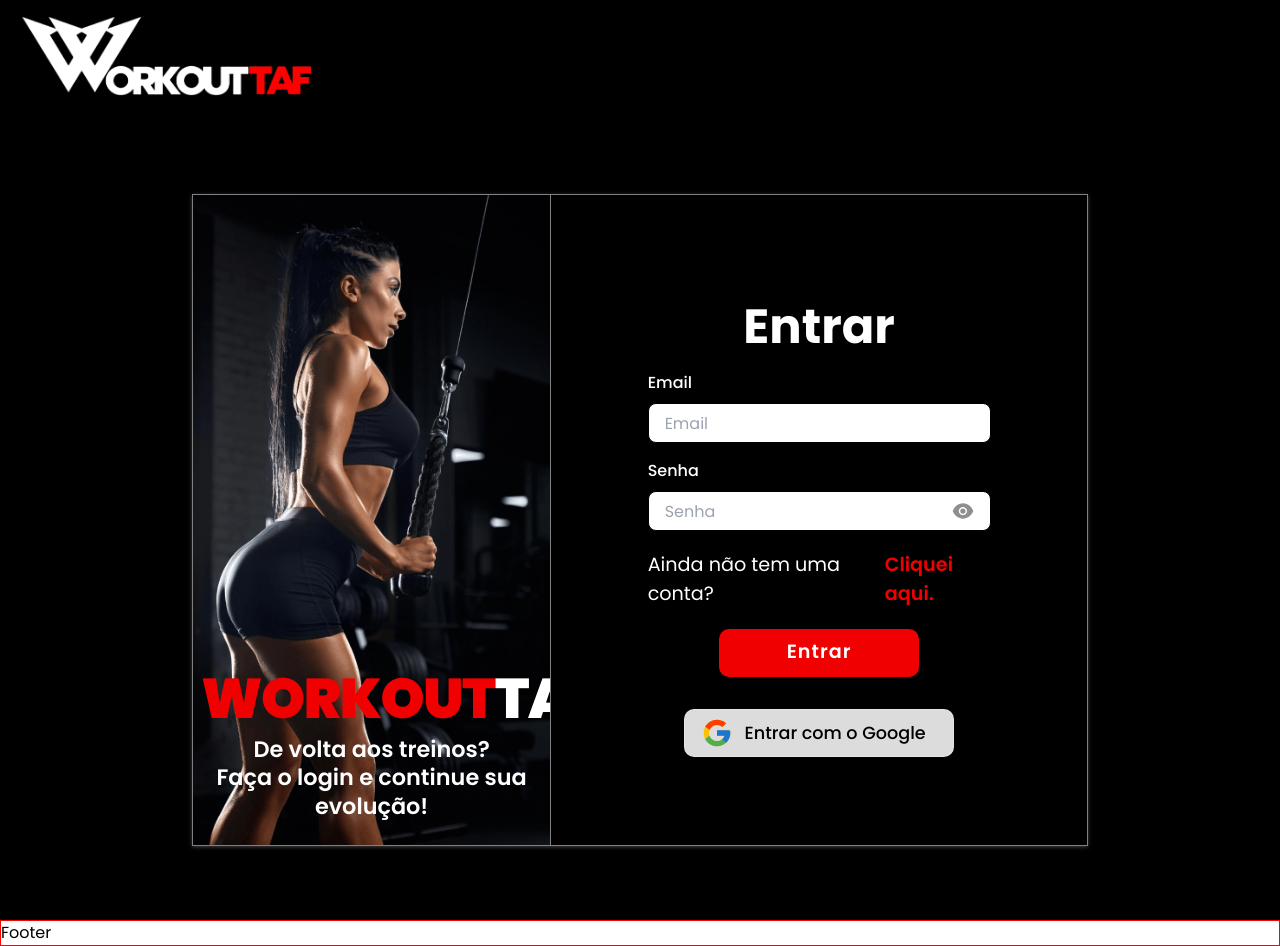
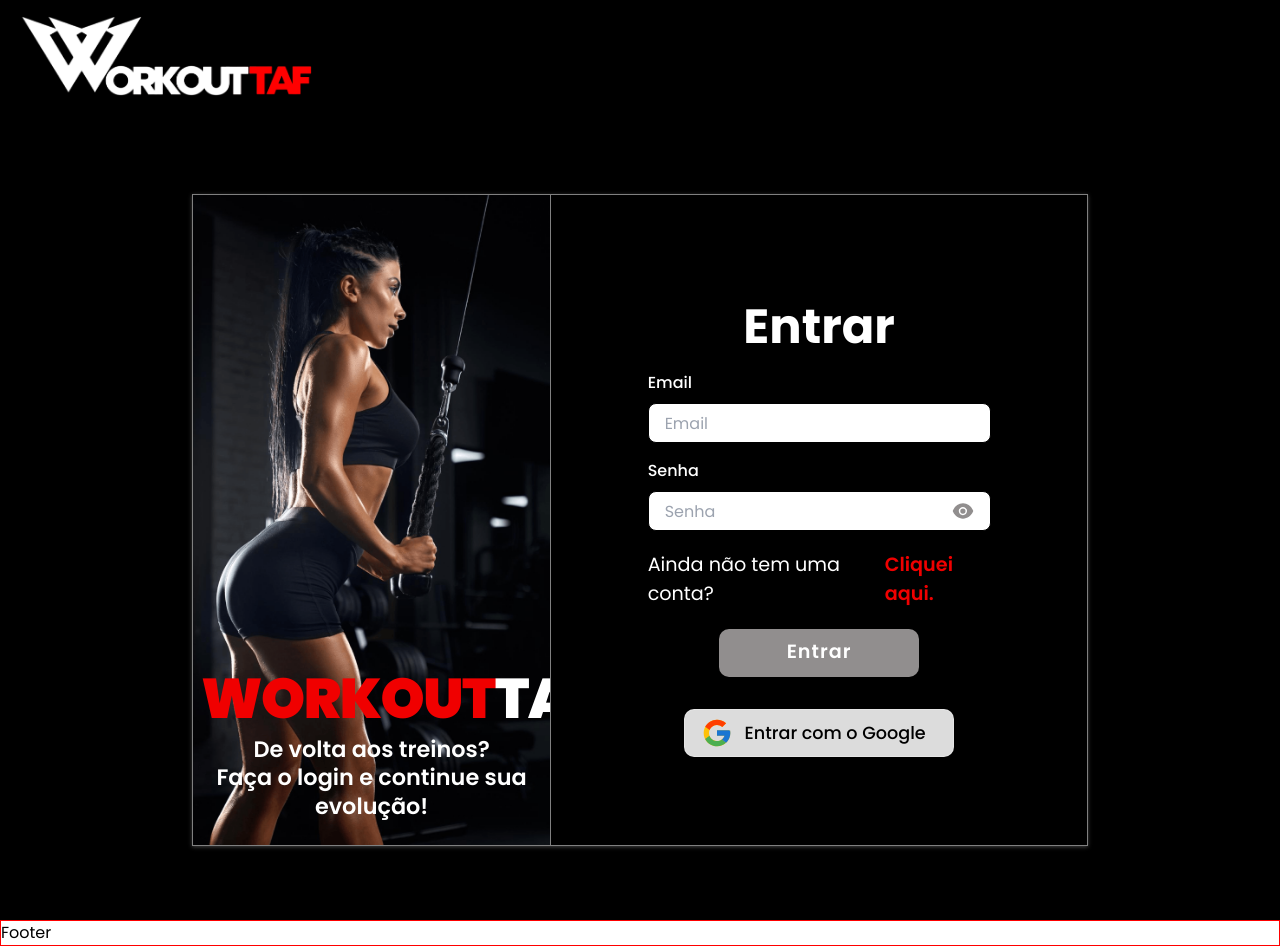
Before and after one commit to FranciscoCosta/WorkoutTAF, a Next.js app: page /login in a window 1280 px wide. Built offline with nearby package versions, Linux system fonts and the light colour scheme.

Commit message:
:Fix: Fixed login logic

```diff
--- a/src/app/api/users/login/route.ts
+++ b/src/app/api/users/login/route.ts
@@ -2,7 +2,7 @@
 import User from "../../../ models/userModel";
 import { NextRequest, NextResponse } from "next/server";
 import { UserRequestBody } from "@/app/types/types";
-import bcrypt from "bcryptjs";
+import bcryptjs from "bcryptjs";
 import jwt from "jsonwebtoken";
 
 connect();
@@ -12,22 +12,26 @@
     const reqBody = await request.json();
     const { email, password } = reqBody;
 
+
     //Check if user already exists
     const userExists = await User.findOne({ email });
     if (!userExists) {
       return NextResponse.json(
-        { error: "Email não cadastrado," },
+        { error: "Email não cadastrado" },
         { status: 400 }
       );
     }
 
     //check if password is correct
-    const validPassword = await bcrypt.compare(
+    const validPassword = await bcryptjs.compare(
       password,
       userExists.passwordHash
     );
     if (!validPassword) {
-      return NextResponse.json({ error: "Senha incorreta," }, { status: 400 });
+      return NextResponse.json(
+        { error: "Senha incorreta." },
+        { status: 400 }
+      );
     }
 
     //create token
@@ -37,23 +41,26 @@
       role: userExists.role,
     };
 
-    const token = jwt.sign(tokenData, process.env.TOKEN_SECRET!, {
+    const token = await jwt.sign(tokenData, process.env.TOKEN_SECRET!, {
       expiresIn: "1d",
     });
 
     //next response
-    const response = NextResponse.json({
-      message: "Login realizado com sucesso"},{
+    const response = NextResponse.json(
+      {
+        message: "Login realizado com sucesso",
+      },
+      {
         status: 200,
-      });
+      }
+    );
 
     //set cookie
     response.cookies.set("token", token, {
-        httpOnly: true,});
+      httpOnly: true,
+    });
+
     return response;
-
-
-
   } catch (error: any) {
     return NextResponse.json({ error: error.message }, { status: 500 });
   }
--- a/src/app/api/users/signup/route.ts
+++ b/src/app/api/users/signup/route.ts
@@ -16,7 +16,7 @@
     const userExists = await User.findOne({ email });
     if (userExists) {
       return NextResponse.json(
-        { error: "Email já cadastrado" },
+        { error: "Email já cadastrado." },
         { status: 400 }
       );
     }
@@ -38,7 +38,7 @@
     console.log(savedUser);
 
     return NextResponse.json(
-      { message: "Usuário criado com sucesso" },
+      { message: "Usuário criado com sucesso." },
       { status: 201 }
     );
   } catch (error: any) {
--- a/src/app/login/Login.scss
+++ b/src/app/login/Login.scss
@@ -197,6 +197,22 @@
               border: 1px solid var(--red-color);
             }
           }
+          .Login__button-disable{
+            width: 200px;
+            height: 3rem;
+            border: none;
+            border-radius: 10px;
+            font-size: 1.2rem;
+            font-weight: 600;
+            letter-spacing: 1px;
+            margin: 0rem auto;
+            margin-bottom: 1rem;
+            cursor: not-allowed;
+            color: var(--white-color);
+            transition: all 0.3s ease-in-out;
+            background-color: var(--gray-color);
+
+          }
         }
       }
     }
--- a/src/app/login/page.tsx
+++ b/src/app/login/page.tsx
@@ -4,28 +4,47 @@
 import { AiFillEye, AiFillEyeInvisible } from "react-icons/ai";
 import { FcGoogle } from "react-icons/fc";
 
-import React, { useState } from "react";
+import React, { useState, useEffect } from "react";
 import axios from "axios";
 
 import { useRouter } from "next/navigation";
 import Image from "next/image";
 import Link from "next/link";
+import toast from "react-hot-toast";
 
 const Login = () => {
   const [user, setuser] = useState({
     email: "",
     password: "",
   });
-  const [error, setError] = useState("");
   const [viewPasswords, setviewPasswords] = useState(false);
+  const [buttonDisable, setbuttonDisable] = useState(true);
+  const router = useRouter();
 
+  const verifyForm = () => {
+    if (
+      user.email.length > 0 &&
+      user.password.length > 0
+    ) {
+      setbuttonDisable(false);
+    } else {
+      setbuttonDisable(true);
+    }
+  };
   const onLogin = async (e: any) => {
     e.preventDefault();
     try {
-    } catch (error) {
-      console.log(error);
+      const response = await axios.post("/api/users/login", user);
+      toast.success("Login realizado com sucesso!");
+      router.push("/");
+    } catch (error: any) {
+      toast.error(error.response.data.error);
     }
   };
+
+  useEffect(() => {
+    verifyForm();
+  }, [user]);
 
   const handleViewPasswords = () => {
     console.log(viewPasswords);
@@ -49,7 +68,7 @@
               WORKOUT<span>TAF</span>
             </h1>
             <p>
-            De volta aos treinos?
+              De volta aos treinos?
               <br /> Faça o login e continue sua evolução!
             </p>
           </div>
@@ -91,8 +110,11 @@
             </div>
             <button
               type="button"
+              disabled={buttonDisable}
               onClick={(e) => onLogin(e)}
-              className="Login__btn"
+              className={
+                buttonDisable ? "Login__button-disable" : "Login__btn"
+              }
             >
               Entrar
             </button>
```
